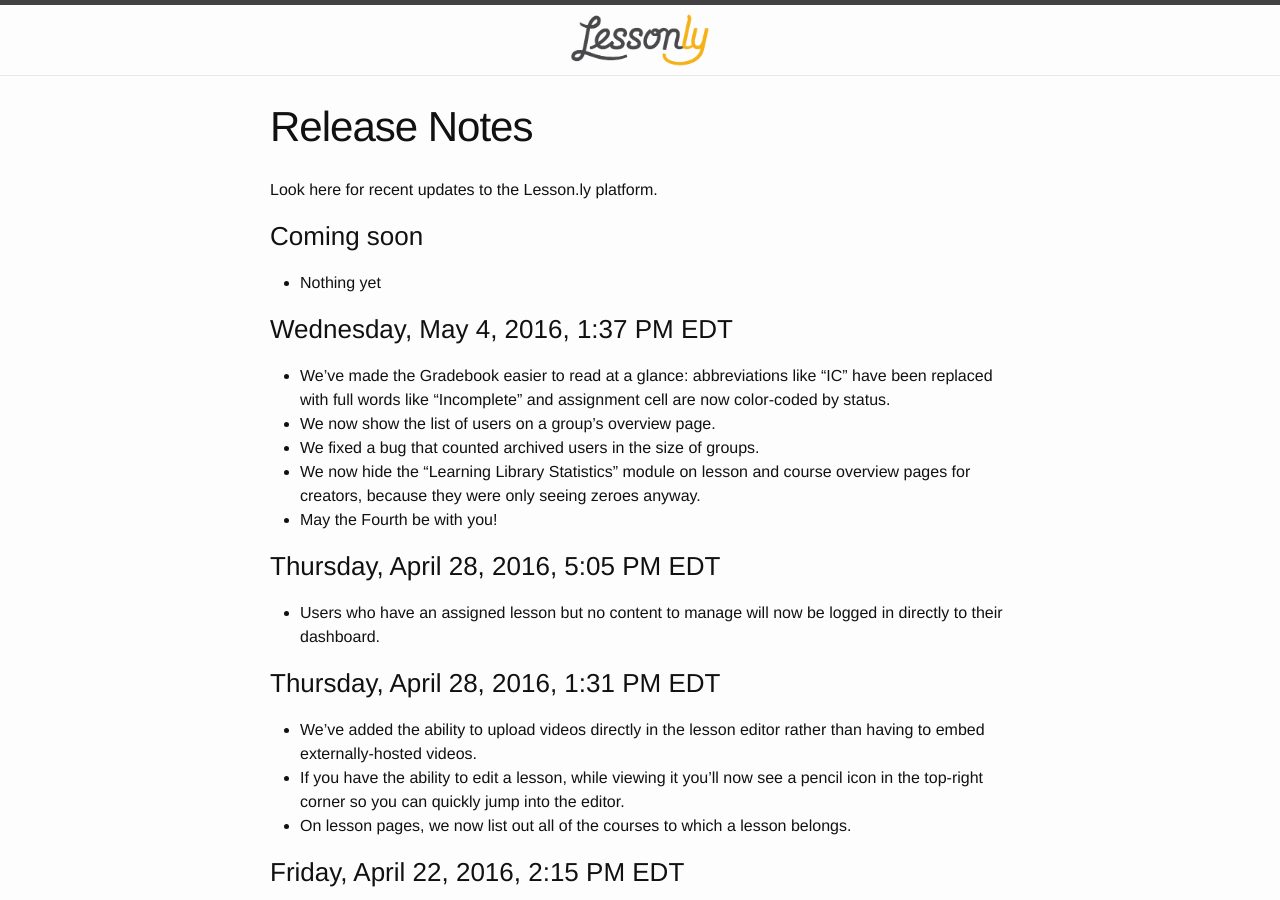
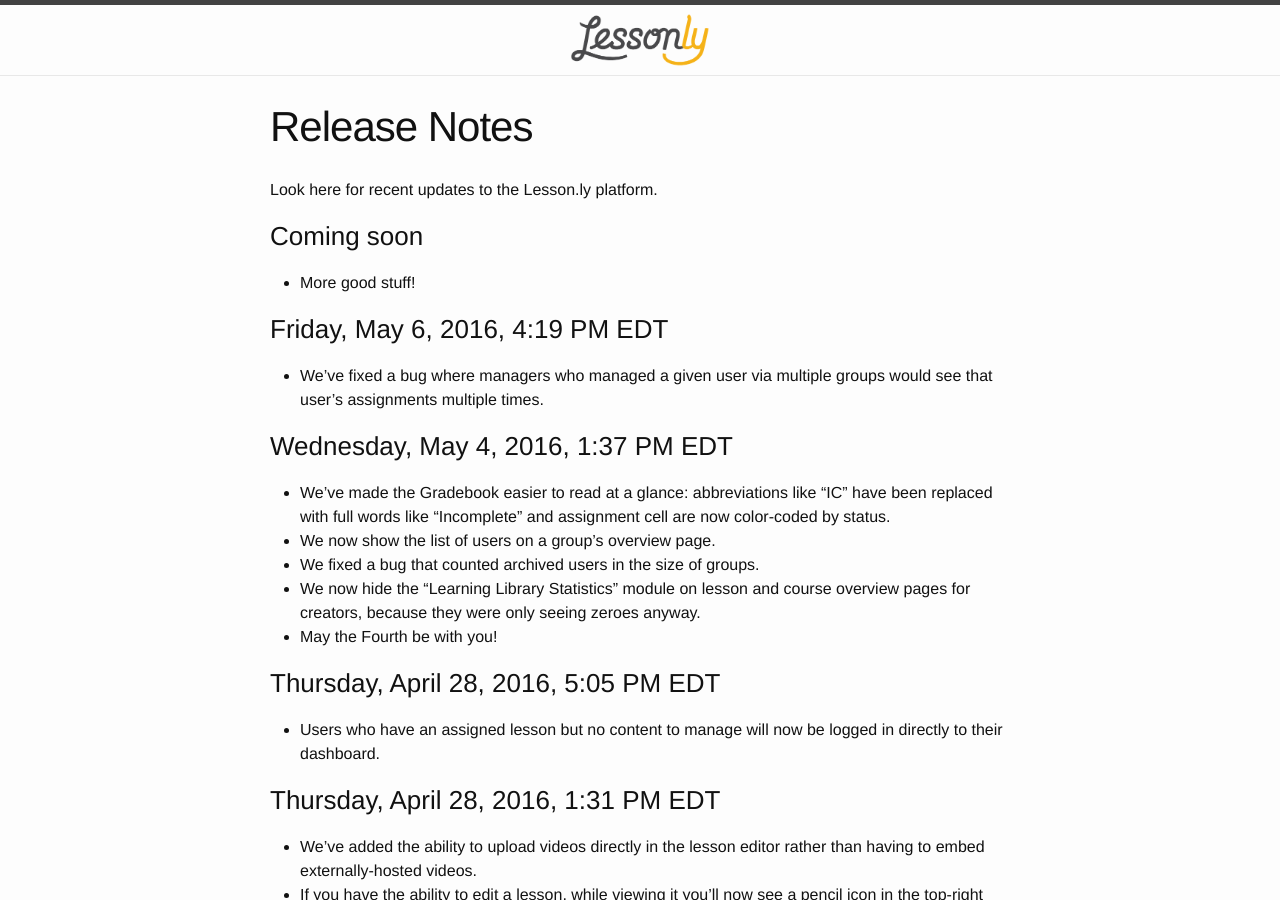
Before and after one commit to isabella232/lessonly.github.io, a Jekyll site: the page built from release-notes.md, in a window 1280 px wide and 900 px high. Built offline with Jekyll 4.4.1, drawn with Linux system fonts in a browser that asks for light colours.

Commit message:
Update release notes

```diff
--- a/release-notes.md
+++ b/release-notes.md
@@ -8,7 +8,11 @@
 
 ### Coming soon
 
-- Nothing yet
+- More good stuff!
+
+### Friday, May 6, 2016, 4:19 PM EDT
+
+- We've fixed a bug where managers who managed a given user via multiple groups would see that user's assignments multiple times.
 
 ### Wednesday, May 4, 2016, 1:37 PM EDT
 
```
